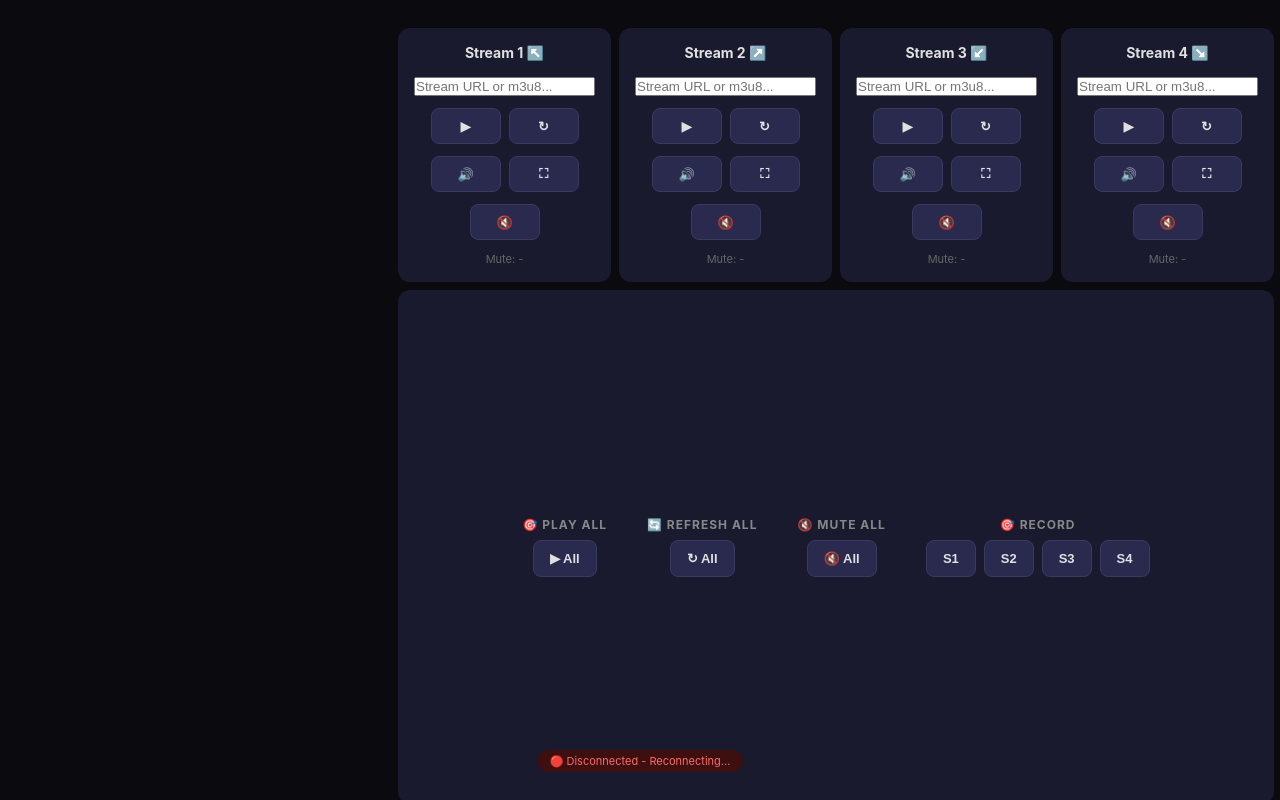
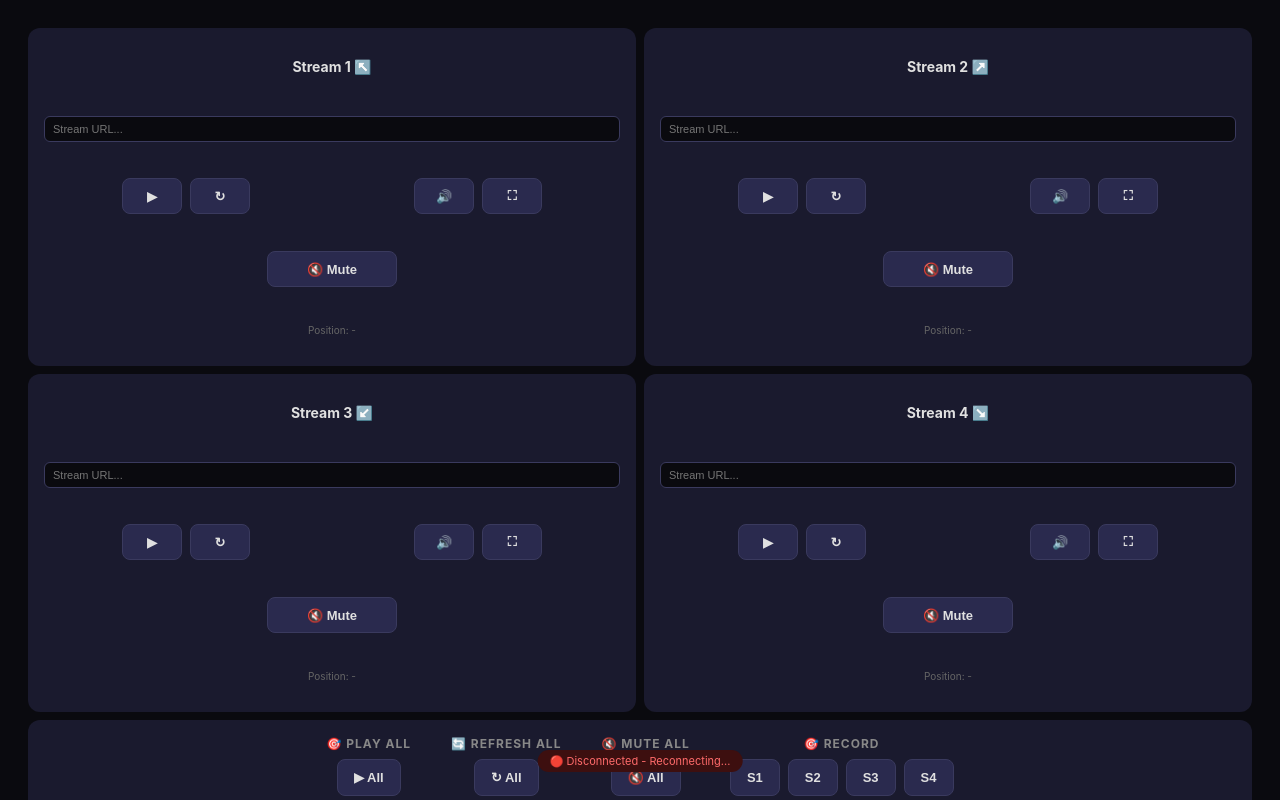
Before and after one commit to xBracey/multi-stream-electron, an Electron app: page public/index.html in a window 1280 px wide. Drawn offline with Linux system fonts and the light colour scheme.

Commit message:
More fixes

```diff
--- a/public/index.html
+++ b/public/index.html
@@ -21,43 +21,37 @@
 
     .container {
       display: grid;
-      grid-template-columns: 1fr 1fr 1fr 1fr;
-      grid-template-rows: auto 1fr auto;
+      grid-template-columns: 1fr 1fr;
+      grid-template-rows: 1fr 1fr auto;
       height: 100vh;
       gap: 8px;
       padding: 8px;
     }
 
     .stream-section {
-      display: flex;
-      flex-direction: column;
-      justify-content: center;
+      display: grid;
+      grid-template-columns: 1fr 1fr;
+      grid-template-rows: auto auto auto;
+      gap: 8px;
       align-items: center;
-      gap: 12px;
       background: #1a1a2e;
       border-radius: 12px;
       padding: 16px;
     }
 
     .stream-section h3 {
+      grid-column: 1 / -1;
+      text-align: center;
       font-size: 14px;
       margin-bottom: 4px;
     }
 
-    .stream-section .label {
-      font-size: 11px;
-      color: #666;
-    }
-
     .stream-config {
-      display: flex;
-      gap: 4px;
-      margin-bottom: 8px;
-      width: 100%;
+      grid-column: 1 / -1;
     }
 
     .stream-config input {
-      flex: 1;
+      width: 100%;
       background: #0a0a0f;
       border: 1px solid #3a3a5e;
       border-radius: 6px;
@@ -71,14 +65,28 @@
       border-color: #4ecca3;
     }
 
+    .stream-section .btn-row {
+      display: flex;
+      gap: 8px;
+      justify-content: center;
+    }
+
     .stream-section button {
-      width: 70px;
+      width: 60px;
       height: 36px;
     }
 
-    .stream-section .btn-row {
-      display: flex;
-      gap: 8px;
+    .stream-section .mute-btn {
+      grid-column: 1 / -1;
+      width: 130px;
+      margin: 0 auto;
+    }
+
+    .stream-section .label {
+      grid-column: 1 / -1;
+      text-align: center;
+      font-size: 10px;
+      color: #666;
     }
 
     .center-section {
@@ -202,7 +210,9 @@
     <!-- Stream 1 (Top-Left) -->
     <div class="stream-section" data-stream="0">
       <h3>Stream 1 ↖️</h3>
-      <input type="text" class="stream-url" placeholder="Stream URL or m3u8...">
+      <div class="stream-config">
+        <input type="text" class="stream-url" placeholder="Stream URL...">
+      </div>
       <div class="btn-row">
         <button class="btn play-btn">▶</button>
         <button class="btn refresh-btn">↻</button>
@@ -211,14 +221,16 @@
         <button class="btn focus-btn">🔊</button>
         <button class="btn fullscreen-btn">⛶</button>
       </div>
-      <button class="btn mute-btn">🔇</button>
-      <span class="label">Mute: <span class="mute-status">-</span></span>
+      <button class="btn mute-btn">🔇 Mute</button>
+      <span class="label">Position: <span class="mute-status">-</span></span>
     </div>
 
     <!-- Stream 2 (Top-Right) -->
     <div class="stream-section" data-stream="1">
       <h3>Stream 2 ↗️</h3>
-      <input type="text" class="stream-url" placeholder="Stream URL or m3u8...">
+      <div class="stream-config">
+        <input type="text" class="stream-url" placeholder="Stream URL...">
+      </div>
       <div class="btn-row">
         <button class="btn play-btn">▶</button>
         <button class="btn refresh-btn">↻</button>
@@ -227,14 +239,16 @@
         <button class="btn focus-btn">🔊</button>
         <button class="btn fullscreen-btn">⛶</button>
       </div>
-      <button class="btn mute-btn">🔇</button>
-      <span class="label">Mute: <span class="mute-status">-</span></span>
+      <button class="btn mute-btn">🔇 Mute</button>
+      <span class="label">Position: <span class="mute-status">-</span></span>
     </div>
 
     <!-- Stream 3 (Bottom-Left) -->
     <div class="stream-section" data-stream="2">
       <h3>Stream 3 ↙️</h3>
-      <input type="text" class="stream-url" placeholder="Stream URL or m3u8...">
+      <div class="stream-config">
+        <input type="text" class="stream-url" placeholder="Stream URL...">
+      </div>
       <div class="btn-row">
         <button class="btn play-btn">▶</button>
         <button class="btn refresh-btn">↻</button>
@@ -243,14 +257,16 @@
         <button class="btn focus-btn">🔊</button>
         <button class="btn fullscreen-btn">⛶</button>
       </div>
-      <button class="btn mute-btn">🔇</button>
-      <span class="label">Mute: <span class="mute-status">-</span></span>
+      <button class="btn mute-btn">🔇 Mute</button>
+      <span class="label">Position: <span class="mute-status">-</span></span>
     </div>
 
     <!-- Stream 4 (Bottom-Right) -->
     <div class="stream-section" data-stream="3">
       <h3>Stream 4 ↘️</h3>
-      <input type="text" class="stream-url" placeholder="Stream URL or m3u8...">
+      <div class="stream-config">
+        <input type="text" class="stream-url" placeholder="Stream URL...">
+      </div>
       <div class="btn-row">
         <button class="btn play-btn">▶</button>
         <button class="btn refresh-btn">↻</button>
@@ -259,8 +275,8 @@
         <button class="btn focus-btn">🔊</button>
         <button class="btn fullscreen-btn">⛶</button>
       </div>
-      <button class="btn mute-btn">🔇</button>
-      <span class="label">Mute: <span class="mute-status">-</span></span>
+      <button class="btn mute-btn">🔇 Mute</button>
+      <span class="label">Position: <span class="mute-status">-</span></span>
     </div>
 
     <!-- Center Controls -->
--- a/public/styles.css
+++ b/public/styles.css
@@ -13,8 +13,12 @@ body {
 }
 
 .container {
-  max-width: 500px;
-  margin: 0 auto;
+  display: grid;
+  grid-template-columns: 1fr 1fr;
+  grid-template-rows: 1fr 1fr auto;
+  height: 100vh;
+  gap: 8px;
+  padding: 8px;
 }
 
 h1 {
```
